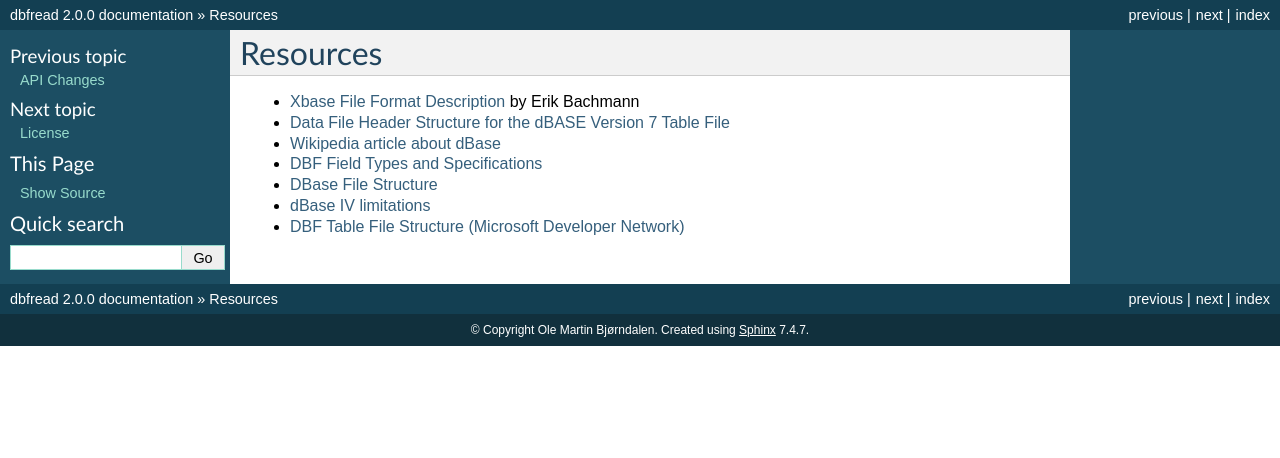
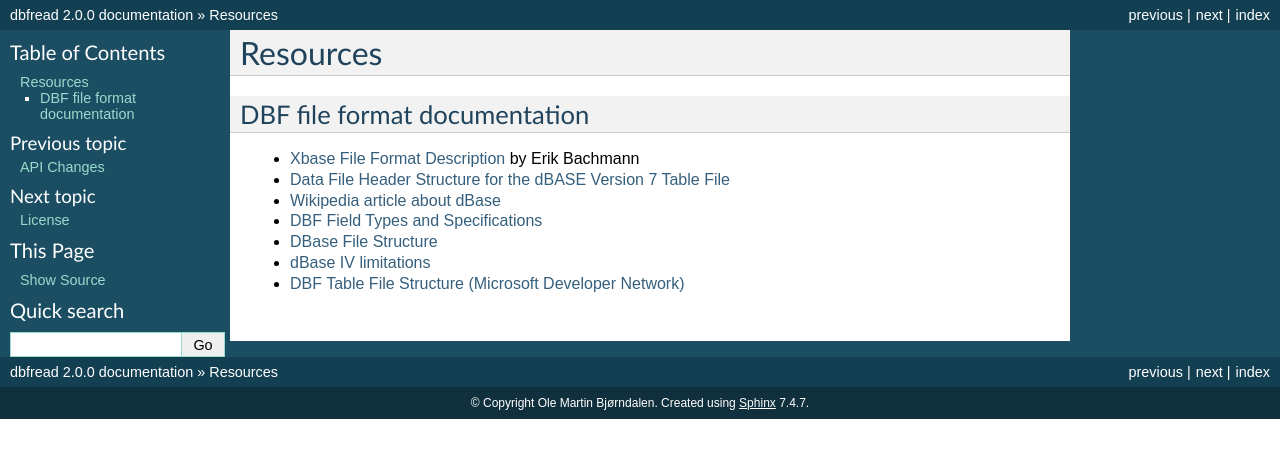
Before and after one commit to olemb/dbfread, a Sphinx documentation site: the page built from docs/resources.rst, in a window 1280 px wide. Shown: the top 458 px of the page. Built offline with Sphinx 7.4.7, drawn with Linux system fonts in a browser that asks for light colours.

Commit message:
Added heading to resources.

```diff
--- a/docs/resources.rst
+++ b/docs/resources.rst
@@ -1,5 +1,8 @@
 Resources
 =========
+
+DBF file format documentation
+-----------------------------
 
 * `Xbase File Format Description
   <http://www.clicketyclick.dk/databases/xbase/format/index.html>`_ by Erik Bachmann
```
